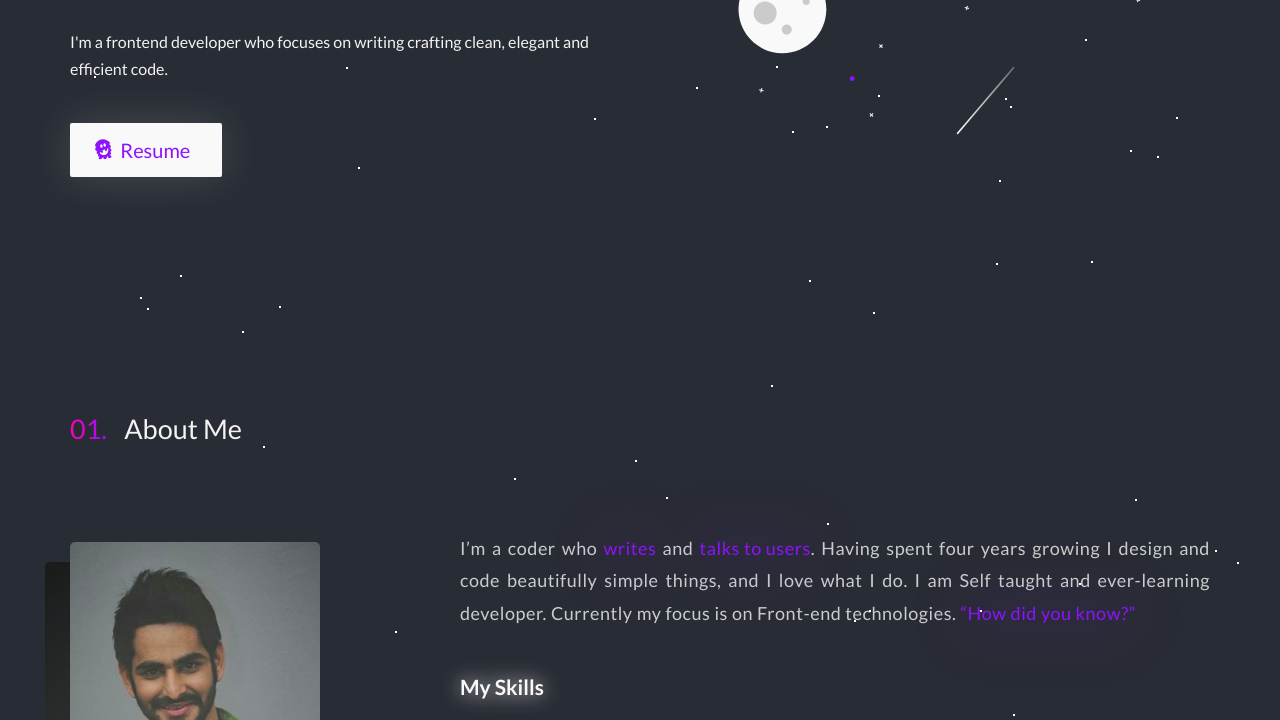
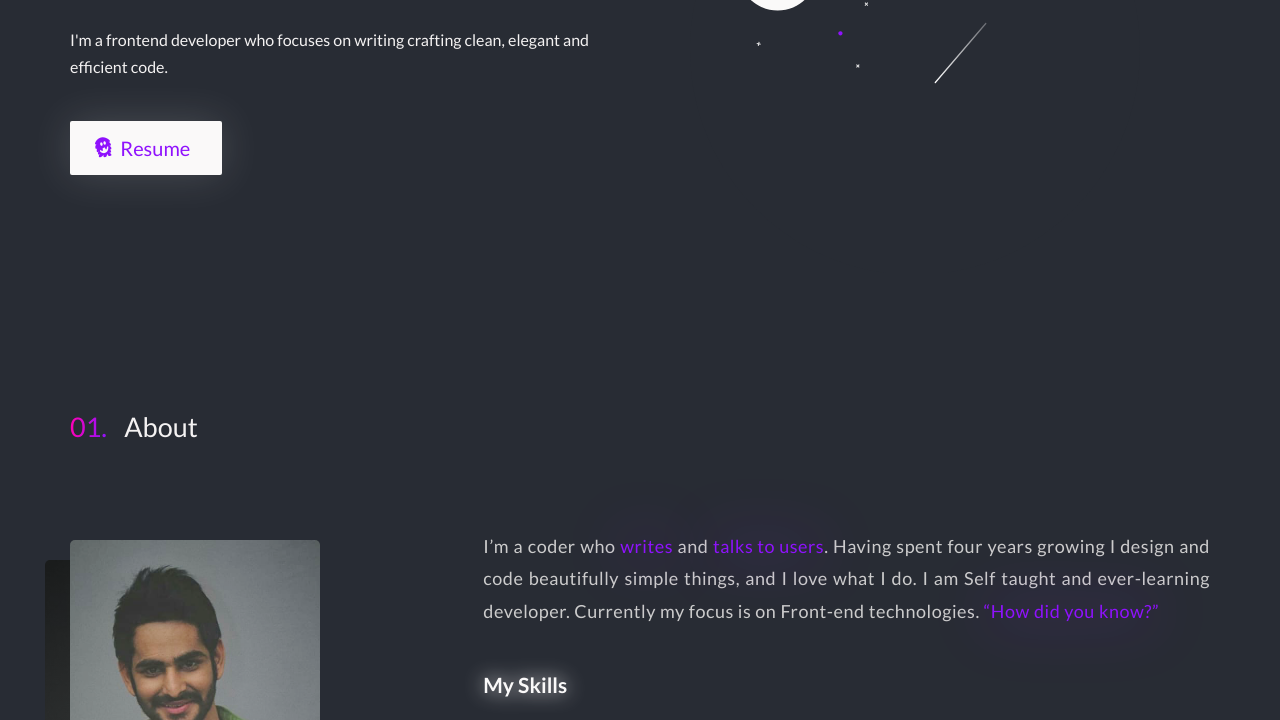
Before and after one commit to suthargk/roadsidecoder-portfolio, a website: page index.html in a window 1280 px wide. Shown: the part 333-1053 px from the top of the page. Drawn offline with nearby package versions, Linux system fonts and the light colour scheme.

Commit message:
float resolved

```diff
--- a/index.html
+++ b/index.html
@@ -15,8 +15,8 @@
 </head>
 
 <body>
-    <div id='stars'></div>
-    <div id='stars2'></div>
+    <!-- <div id='stars'></div>
+    <div id='stars2'></div> -->
 
     <nav class="navigation  u-center-text">
         <div class="navigation__logo">
@@ -27,6 +27,7 @@
             <li class="navigation__item"><a href="#" class="navigation__link"><span>02.</span>work</a></li>
             <li class="navigation__item"><a href="#" class="navigation__link"><span>03.</span>contact</a></li>
         </ul>
+
     </nav>
 
     <header class="header">
@@ -50,7 +51,7 @@
             </div>
             <div class="col-1-of-2">
                 <div class="hero-image">
-                    <svg class="moon" width="754px" height="751px" viewBox="0 0 754 751"
+                    <svg class="hero-image__moon" width="754px" height="751px" viewBox="0 0 754 751"
                         xmlns="http://www.w3.org/2000/svg" xmlns:xlink="http://www.w3.org/1999/xlink" version="1.1">
                         <!-- Generated by Pixelmator Pro 1.8 -->
                         <path id="Path"
@@ -140,7 +141,7 @@
             <div class="u-center-text  u-margin-bottom-medium">
                 <h2 class="heading-secondary">
                     <span>01.</span>
-                    About Me
+                    About
                 </h2>
             </div>
 
@@ -298,15 +299,6 @@
     </main>
 
 
-
-
-    <script src="https://cdn.jsdelivr.net/npm/particles.js@2.0.0/particles.min.js"></script>
-    <script src="js/app.js"></script>
 </body>
 
 </html>
-
-
-<!--
-particles-js
--->
--- a/sass/abstracts/_variables.scss
+++ b/sass/abstracts/_variables.scss
@@ -18,4 +18,4 @@ $color-grey-dark-3: #282C34;
 // GRID
 $grid-width: 114rem;
 $gutter-vertical: 8rem;
-$gutter-horizontal: 3rem;
+$gutter-horizontal: 10rem;
--- a/sass/base/_base.scss
+++ b/sass/base/_base.scss
@@ -10,23 +10,7 @@
 
 }
 
-::-webkit-scrollbar {
 
-    width: 8px;
-    background-color: $color-white;
-}
-
-::-webkit-scrollbar-thumb {
-    border-radius : 10px;
-    background: linear-gradient(to right bottom, $color-purple, $color-pink);
-    box-shadow: 0 1rem 3rem rgba($color-black, .4);
-
-}
-
-::-webkit-scrollbar-track {
-    border-radius: 10px;
-    background-color: white;
-}
 
 
 html {
@@ -38,6 +22,21 @@ body {
     box-sizing: border-box;
     padding: 4rem;
 
+}
+
+::-webkit-scrollbar {
+	width: 6px;
+	background-color: #111;
+}
+
+::-webkit-scrollbar-thumb {
+	background-color: #666;
+	box-shadow: inset 0 0 6px rgba(0, 0, 0, .3);
+}
+
+::-webkit-scrollbar-track {
+	background-color: #111;
+	box-shadow: inset 0 0 6px rgba(0, 0, 0, .3);
 }
 
 #stars {
--- a/sass/base/_typography.scss
+++ b/sass/base/_typography.scss
@@ -81,6 +81,7 @@ body {
         display: inline-block;
         color: $color-purple;
         filter: drop-shadow(0 0 3rem $color-purple)
+
     }
 }
 
--- a/sass/components/_cards.scss
+++ b/sass/components/_cards.scss
@@ -3,12 +3,12 @@
     background-color: $color-grey-dark-2;
     border-radius: 5px;
     text-align: center;
-    transition: all .2s ease-out;
+    transition: all .4s;
     backface-visibility: hidden;
     opacity: 0.8;
 
     &:hover {
-        transform: translateY(-.3rem) scale(1.01);
+        -webkit-transform: translateY(-.3rem) ;
         box-shadow: 0 1rem 3rem rgba($color-black, .2);
         opacity: 1;
 
--- a/sass/components/_utilities.scss
+++ b/sass/components/_utilities.scss
@@ -1,8 +1,7 @@
 .u-center-text {
-    width: 114rem;
+    max-width: $grid-width;
     margin: 0 auto;
 }
-
 
 .u-margin-bottom-small {
     margin-bottom: 2rem;
--- a/sass/layouts/_header.scss
+++ b/sass/layouts/_header.scss
@@ -4,7 +4,7 @@
     margin-top: 10rem;
     }
 
-@include clearfix;
+
 .navigation {
     position: relative;
 
@@ -13,10 +13,13 @@
         top: 2rem;
         left: 0;
         float: left;
+
     }
 
 
+
     &__list {
+        display: block;
         float: right;
         list-style: none;
 
@@ -35,11 +38,12 @@
 
         &:link,
         &:visited {
-           display: inline-block;
+            display: inline-block;
             text-decoration: none;
             color: $color-grey-light-2;
             font-size: 1.4rem;
             transition: all .2s;
+
         }
 
         &:hover {
@@ -47,16 +51,17 @@
         }
 
         span {
-            display: inline-block;
+           display: inline-block;
             margin-right: 1rem;
-            background-image: linear-gradient(to right bottom, $color-purple, $color-pink);
+            background: linear-gradient(to right bottom, $color-purple, $color-pink);
             -webkit-background-clip: text;
             color: transparent;
+
         }
 
     }
 }
-
+@include clearfix;
 
 
 .logo {
@@ -65,18 +70,20 @@
     &:hover {
         transform: rotate(1turn);
     }
-}
-
-.hero-image {
-  margin-top: -3rem;
-  margin-left: 3rem;
-
 
 }
 
-.moon {
 
-    height: 50rem;
-    width: 50rem;
 
+.hero-image {
+  margin-top: -5rem;
+  margin-right: 5rem;
+  width: 100%;
+
+  &__moon {
+    display: inline-block;
+    height: 45rem;
+    width: 45rem;
+
+    }
 }
```
Also changed, not shown: css/style.css.
